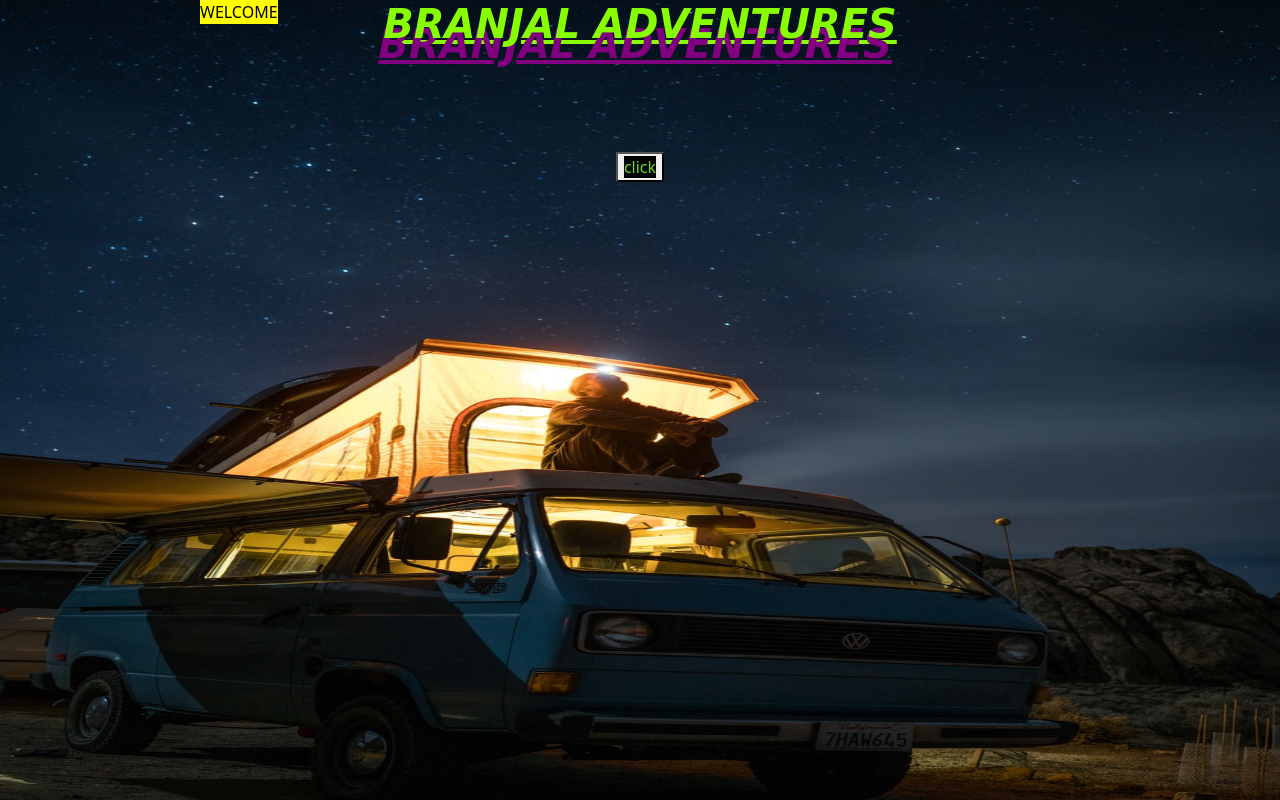
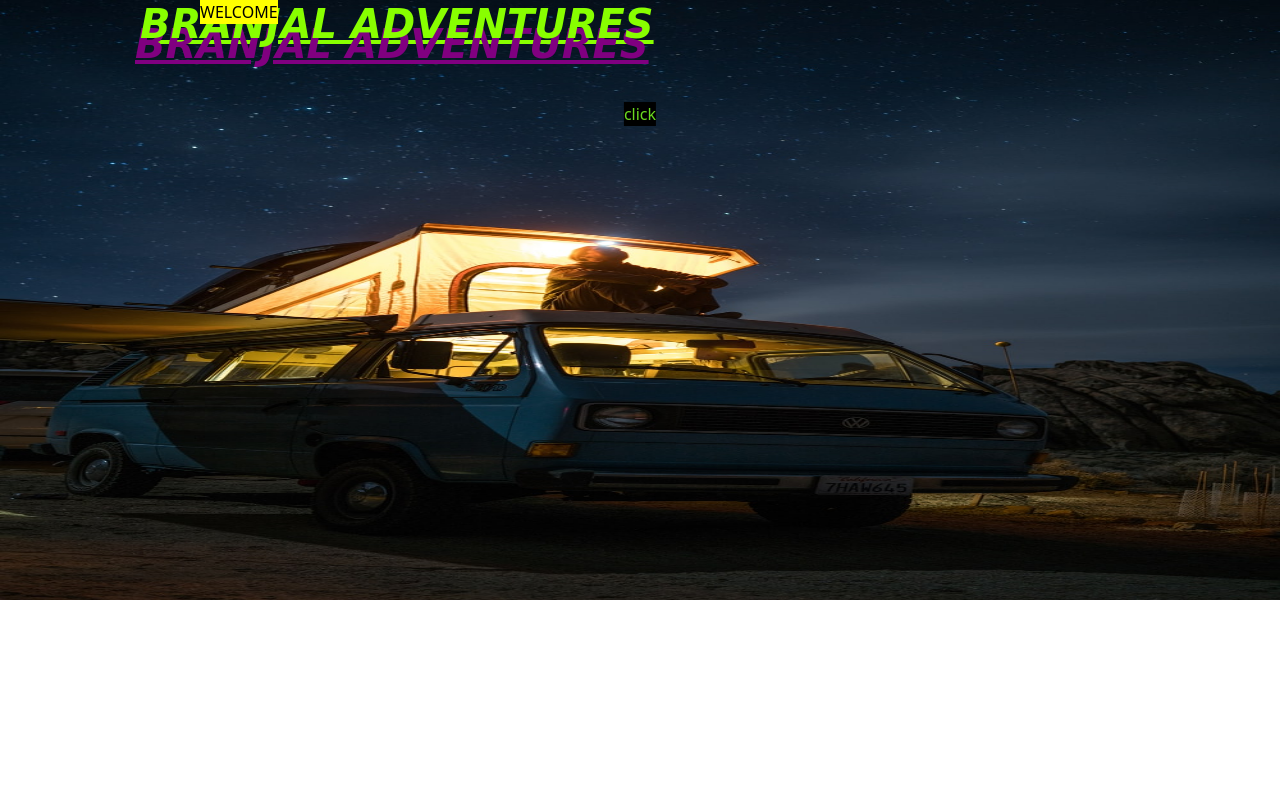
Before and after one commit to OTIENO-png/branajal, a plain HTML site: page index.html in a window 1280 px wide. Drawn offline with nearby package versions, Linux system fonts and the light colour scheme.

Commit message:
background

```diff
--- a/index.html
+++ b/index.html
@@ -27,9 +27,10 @@
     }
     h1{
         font-weight: 600;
+        position:absolute;
         font-family: 'Times New Roman', Times, serif;
         text-align: center;
-        color: rgb(136, 255, 0); direction: calc(center);
+        color: rgb(136, 255, 0);
         text-shadow: -5px 20px purple;/*text shadow*/
         text-decoration: underline;
         font-family: cursive;
@@ -68,12 +69,10 @@
 }
     #btn{
        /*  margin: 0;*/
-         position: relative;
+         position: absolute;
          background-color: black;
         -ms-transform: translate(-50%, -50%);
         transform: translate(-50%, -50%);
-        width: 10px;
-        height: 10px;
 
         }
     #btn:hover{
@@ -86,10 +85,10 @@
         margin: auto;
         width: 1000px;;
     }
-    button{
+   /* button{
         align-items: center;
 
-    }
+    }*/
 </style>
 <body>
 
```
